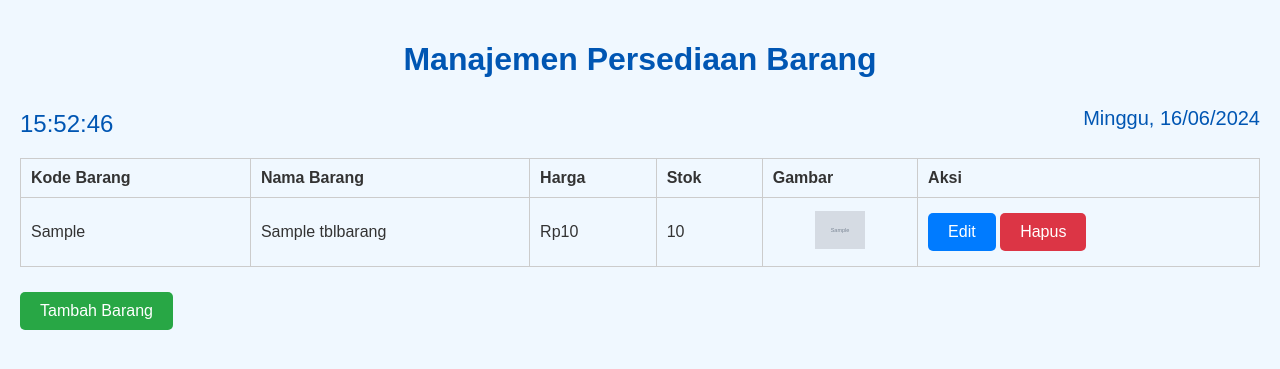
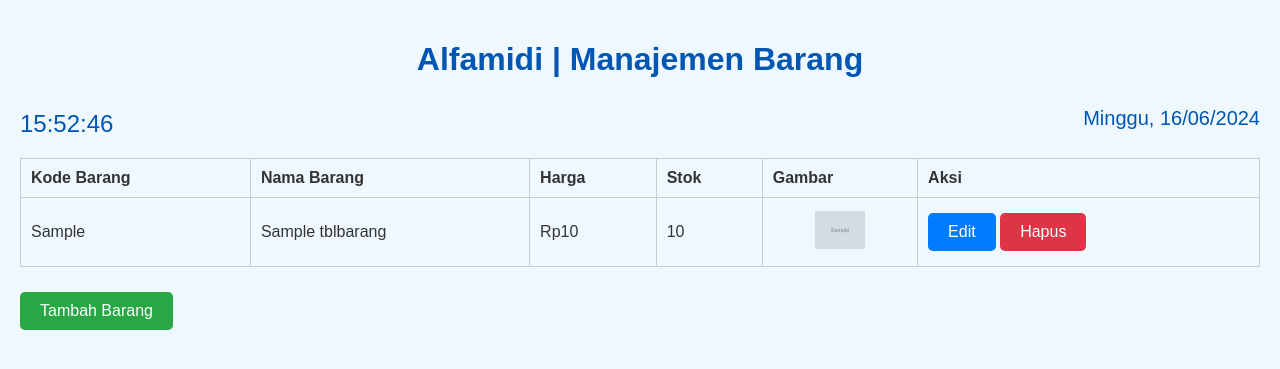
Before and after one commit to drewjd27/my_inventory_app, a PHP site: page / in a window 1280 px wide. Shown: the top 369 px of the page. Run offline with PHP 8.4, Linux system fonts and the light colour scheme; tables that the repository leaves empty or names only in its code hold one stand-in row (values such as "Sample post"); grey boxes marked "Sample" are stand-in pictures.

Commit message:
change title

```diff
--- a/app/views/barang/index.php
+++ b/app/views/barang/index.php
@@ -1,11 +1,11 @@
 <!DOCTYPE html>
 <html>
 <head>
-    <title>Manajemen Persediaan Barang</title>
+    <title>Alfamidi | Manajemen Barang</title>
     <link rel="stylesheet" type="text/css" href="assets/css/style.css">
 </head>
 <body>
-    <h1>Manajemen Persediaan Barang</h1>
+    <h1>Alfamidi | Manajemen Barang</h1>
     <div id="datetime">
         <div id="clock"></div>
         <div id="date"></div>
```
